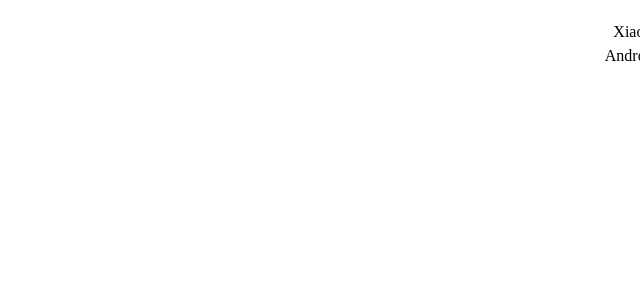
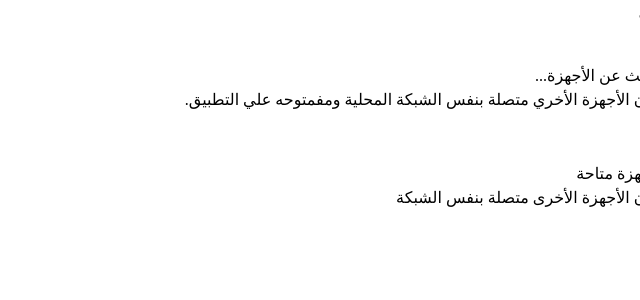
Before and after one commit to Ehabw57/Wasllah, a React (Vite) app in the folder react-clint/: page / in a window 1280 px wide. Shown: the top 300 px of the page, without its empty margins (640-1280 px from the left). Built offline with nearby package versions, Linux system fonts and the light colour scheme.

Commit message:
Add Searching UI component

```diff
--- a/react-clint/src/App.jsx
+++ b/react-clint/src/App.jsx
@@ -1,12 +1,24 @@
-import { useState } from 'react'
-import { DeviceCard } from './components/DeviceCard'
+import { useState } from "react";
+import  DeviceList  from "./components/DeviceCard";
+import Searching from "./components/Searching";
 
 function App() {
-  const [connected, setConnected] = useState(false)
+  const [connected, setConnected] = useState(false);
+  const devices = [
+    { id: 1, name: "Xiaomi C67", platform: "Android" },
+    { id: 2, name: "iPhone 12", platform: "iOS" },
+    { id: 3, name: "Dell XPS 15", platform: "Windows" },
+    { id: 4, name: "MacBook Pro", platform: "macOS" },
+    { id: 5, name: "Ubuntu Laptop", platform: "Linux" },
+  ];
 
   return (
-    <DeviceCard device={{ name: 'Xiaomi C67', platform: 'Android' }} onConnect={() => setConnected(true)} />
-  )
+    <>
+      <h1>{connected ? "متصل" : "غير متصل"}</h1>
+      <Searching />
+      <DeviceList />
+    </>
+  );
 }
 
-export default App
+export default App;
--- a/react-clint/src/components/DeviceCard.jsx
+++ b/react-clint/src/components/DeviceCard.jsx
@@ -1,9 +1,47 @@
-import { FaMobileAlt } from "react-icons/fa";
-export function DeviceCard({ device, onConnect }) {
+import { FaMobileAlt, FaDesktop } from "react-icons/fa";
+import { MdOutlineDevices } from "react-icons/md";
+
+export default function DeviceList({ devices = [], onConnect }) {
+  return (
+    <>
+      {/* Devices Grid */}
+      {devices.length === 0 ? (
+        <div className="text-center py-12 text-gray-400">
+          <MdOutlineDevices size={50} className="mx-auto mb-4" />
+          <p>لا توجد أجهزة متاحة</p>
+          <p className="text-sm mt-2">
+            تأكد من أن الأجهزة الأخرى متصلة بنفس الشبكة
+          </p>
+        </div>
+      ) : (
+        <div className="grid grid-cols-1 md:grid-cols-2 lg:grid-cols-3 gap-4">
+          {devices.map((device) => (
+            <DeviceCard key={device.id} device={device} onConnect={onConnect} />
+          ))}
+        </div>
+      )}
+    </>
+  );
+}
+
+function DeviceCard({ device, onConnect }) {
+  switch (device.platform) {
+    case "Android":
+    case "iOS":
+      device.icon = <FaMobileAlt size={20} className="text-gray-500" />;
+      break;
+    case "Windows":
+    case "macOS":
+    case "Linux":
+      device.icon = <FaDesktop size={20} className="text-gray-500" />;
+      break;
+    default:
+      device.icon = <MdOutlineDevices size={20} className="text-gray-500" />;
+  }
   return (
     <div className=" bg-white rounded-xl px-4 py-6 shadow-sm flex items-center justify-start">
       <div className="w-15 h-15 bg-gray-100 rounded-lg flex items-center justify-center">
-        <FaMobileAlt className="text-gray-500" size={20} />
+        {device.icon}
       </div>
       <div className="mr-4">
         <h4 className="text-md font-bold text-gray-800">{device.name}</h4>
--- /dev/null
+++ b/react-clint/src/components/Searching.jsx
@@ -0,0 +1,24 @@
+import { IoMdWifi } from "react-icons/io";
+
+export default function Searching({ className }) {
+  return (
+    <div
+      className={`flex flex-col h-100 justify-center items-center ${className}`}
+    >
+      <div className="flex-1 flex items-center justify-center">
+        <div className="bg-gray-100 relative w-20 h-20 flex items-center rounded-full p-4 shadow-lg">
+          <IoMdWifi size={40} className="mx-auto text-blue-400 " />
+          <div className="inset-0 absolute  rounded-full border-blue-500 animate-ping [animation-duration:3s] "></div>
+          <div className="inset-0 absolute  rounded-full  border-blue-500 animate-ping [animation-duration:3s] [animation-delay:.5s]"></div>
+        </div>
+      </div>
+      <h3 className="text-lg font-bold text-gray-800 mt-4">
+        جاري البحث عن الأجهزة...
+      </h3>
+      <p className="text-gray-400 w-110 text-md text-center">
+        تأكد من أن الأجهزة الأخري متصلة بنفس الشبكة المحلية ومفمتوحه علي
+        التطبيق.
+      </p>
+    </div>
+  );
+}
--- a/react-clint/src/index.css
+++ b/react-clint/src/index.css
@@ -1 +1,16 @@
-@import 'tailwindcss'
+@import "tailwindcss";
+
+@theme {
+  @keyframes ping {
+    from {
+      border-width: 1px;
+      transform: scale(1);
+      opacity: 1;
+    }
+    to {
+      border-width: 0px;
+      transform: scale(4);
+      opacity: 0;
+    }
+  }
+}
```
